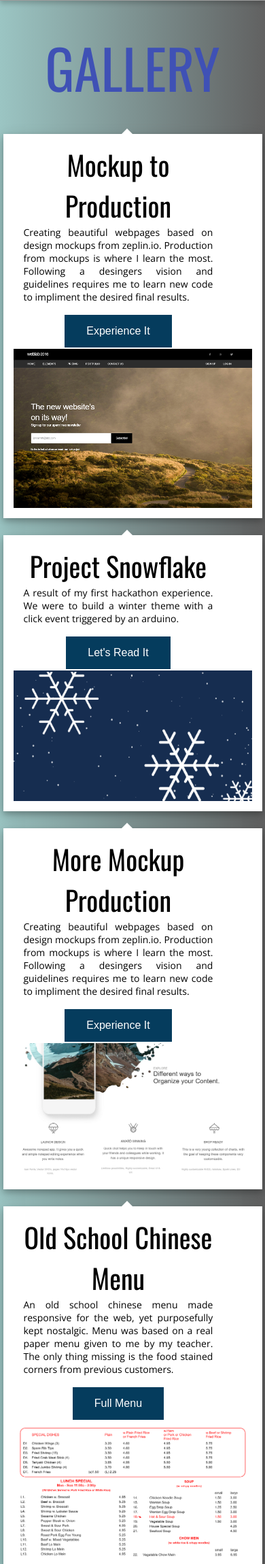
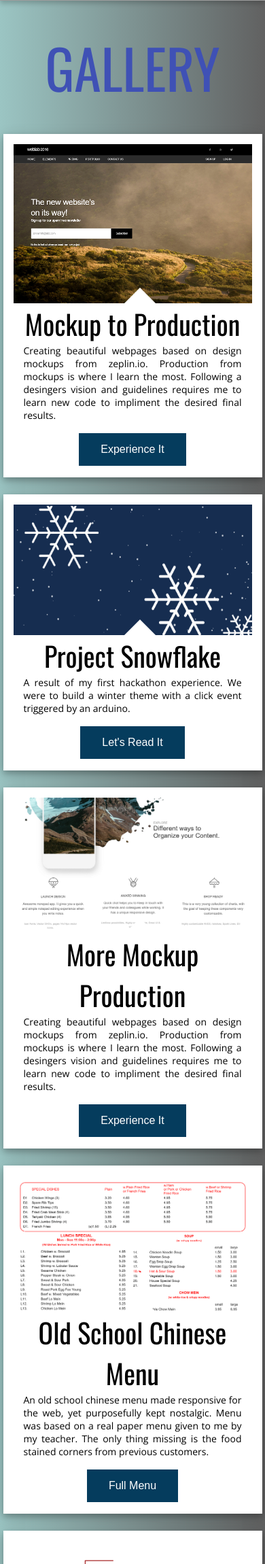
Before and after one commit to kimberly-paige/kimberly-paige.github.io, a PHP site: page / in a window 390 px wide. Shown: the part 371-2671 px from the top of the page at 68% size. Run offline with PHP 8.4, Linux system fonts and the light colour scheme; some libraries are stand-ins or nearby versions; grey boxes are pictures that could not be loaded.

Commit message:
fixed wrap for small screen

```diff
--- a/css/styles.css
+++ b/css/styles.css
@@ -478,12 +478,12 @@ a {
 @media  (max-width: 600px) {
    .card:nth-child(even) {
       display: flex;
-      flex-direction: column-reverse;
+      flex-direction: column;
    }
 
    .card:nth-child(odd) {
       display: flex;
-      flex-direction: column;
+      flex-direction: column-reverse;
    }
 
    .card {
@@ -493,7 +493,7 @@ a {
    }
 
    .caption {
-      width: 88%;
+      width: 100%;
    }
 
    .caption p {
```
